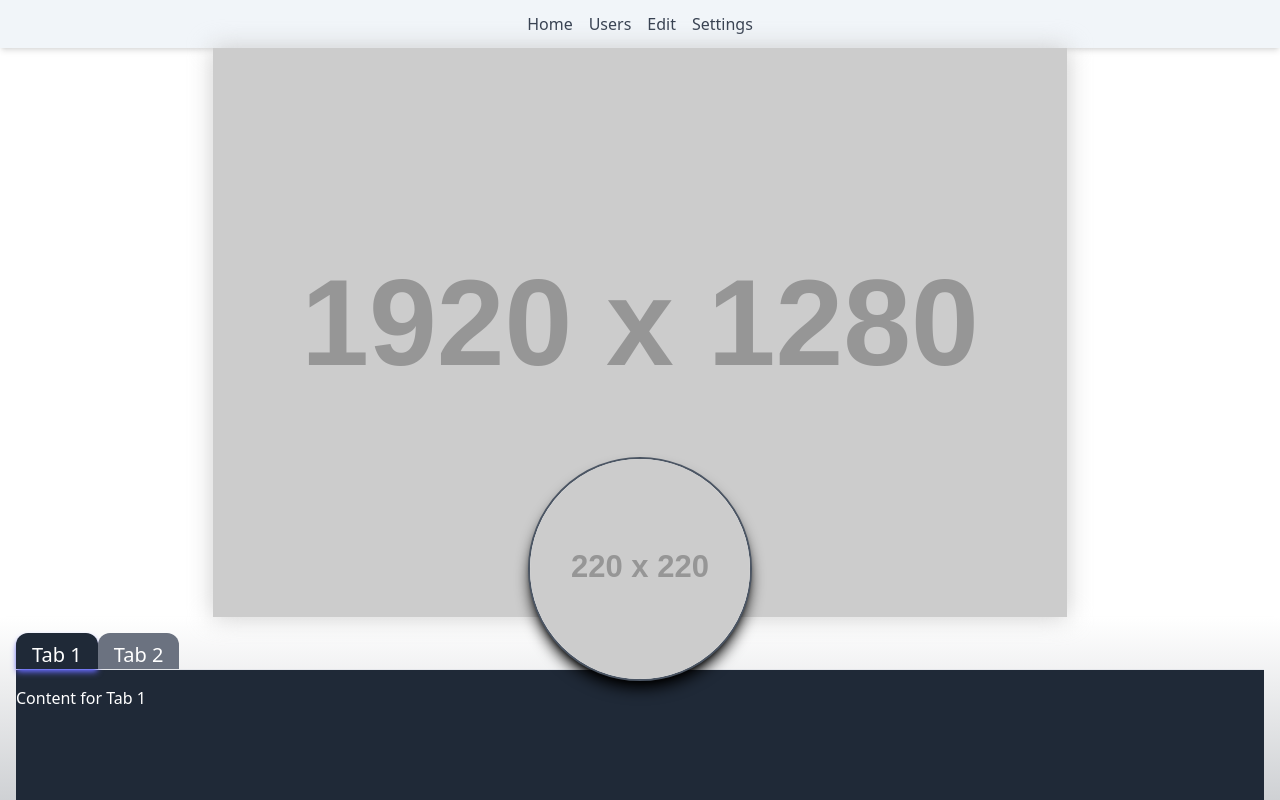
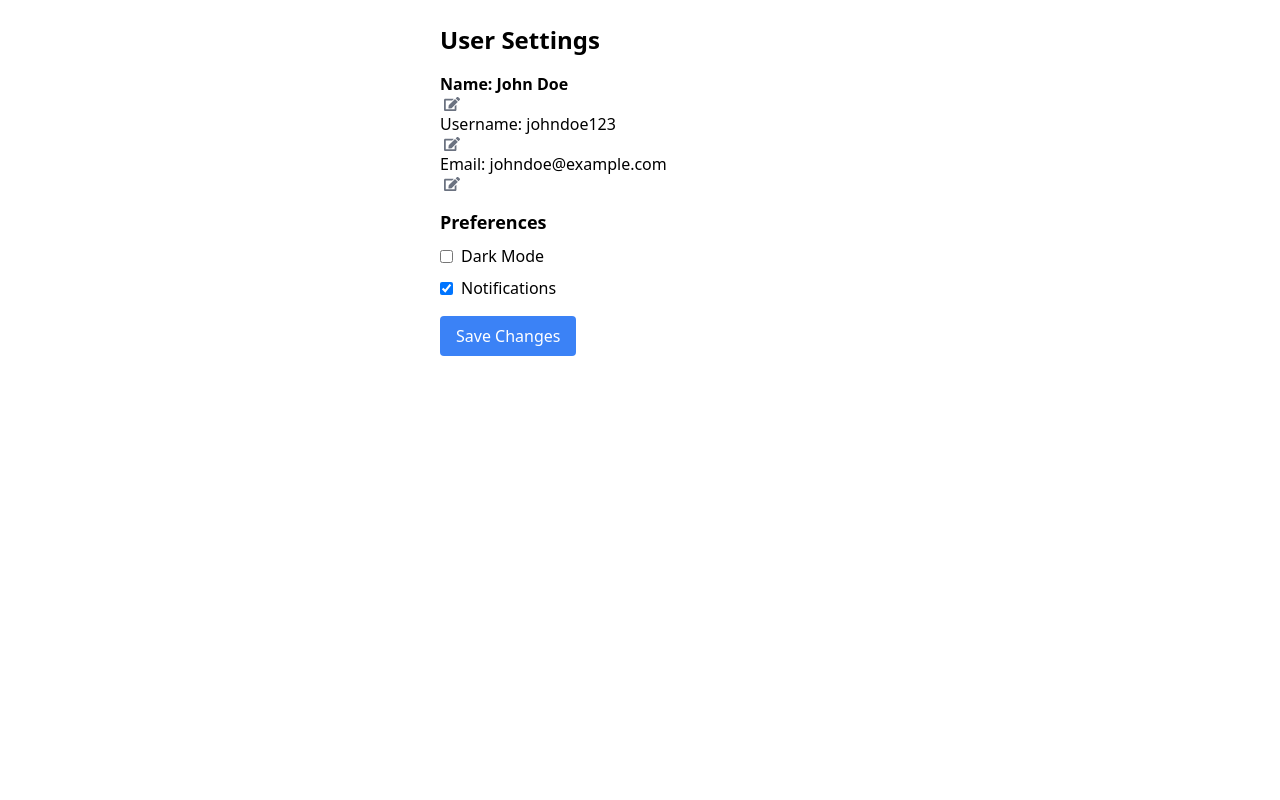
Before and after one commit to Steve-Morales/e-hub, a React (Create React App) app: page / in a window 1280 px wide. Shown: the top 800 px of the page. Built offline with nearby package versions, Linux system fonts and the light colour scheme.

Commit message:
Added Settings Page - init

```diff
--- a/src/App.js
+++ b/src/App.js
@@ -3,13 +3,15 @@ import React from 'react';
 import Users from './views/Users';
 import Home from './views/Home';
 import Profile from './views/Profile';
+import Settings from './views/Settings';
 
 function App() {
   return (
     <>
     {/* <Users/> */}
     {/* <Home/> */}
-    <Profile/>
+    {/* <Profile/> */}
+    <Settings/>
     </>
   );
 }
--- /dev/null
+++ b/src/views/Settings.jsx
@@ -0,0 +1,69 @@
+import React, { useState } from 'react';
+import { FaEdit } from 'react-icons/fa'; // Import the FaEdit icon from react-icons/fa
+
+// TODO: create components for inputs (name, email, etc.)
+
+const Settings = () => {
+  // Sample user data
+  const userData = {
+    name: 'John Doe',
+    username: 'johndoe123',
+    email: 'johndoe@example.com',
+  };
+
+  // State for user preferences
+  const [preferences, setPreferences] = useState({
+    darkMode: false,
+    notifications: true,
+  });
+
+  const handlePreferenceChange = (preference, value) => {
+    setPreferences((prevPreferences) => ({
+      ...prevPreferences,
+      [preference]: value,
+    }));
+  };
+
+  return (
+    <div className="max-w-md mx-auto p-6">
+      <h1 className="text-2xl font-semibold mb-4">User Settings</h1>
+      <div className="mb-4">
+        <p className="font-semibold">
+          Name: {userData.name} <FaEdit className="ml-1 text-gray-500 cursor-pointer" />
+        </p>
+        <p>
+          Username: {userData.username} <FaEdit className="ml-1 text-gray-500 cursor-pointer" />
+        </p>
+        <p>
+          Email: {userData.email} <FaEdit className="ml-1 text-gray-500 cursor-pointer" />
+        </p>
+      </div>
+      <div className="mb-4">
+        <h2 className="text-lg font-semibold mb-2">Preferences</h2>
+        <label className="flex items-center mb-2">
+          <input
+            type="checkbox"
+            className="mr-2"
+            checked={preferences.darkMode}
+            onChange={(e) => handlePreferenceChange('darkMode', e.target.checked)}
+          />
+          Dark Mode
+        </label>
+        <label className="flex items-center">
+          <input
+            type="checkbox"
+            className="mr-2"
+            checked={preferences.notifications}
+            onChange={(e) => handlePreferenceChange('notifications', e.target.checked)}
+          />
+          Notifications
+        </label>
+      </div>
+      <button className="bg-blue-500 text-white py-2 px-4 rounded">
+        Save Changes
+      </button>
+    </div>
+  );
+};
+
+export default Settings;
```
